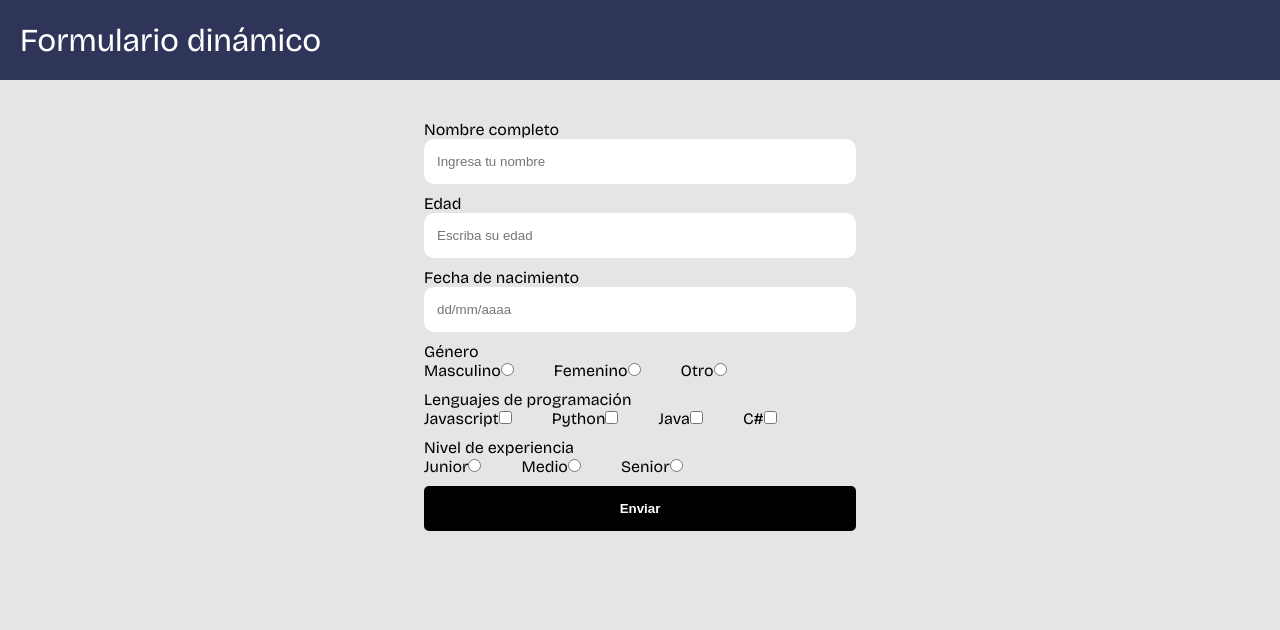
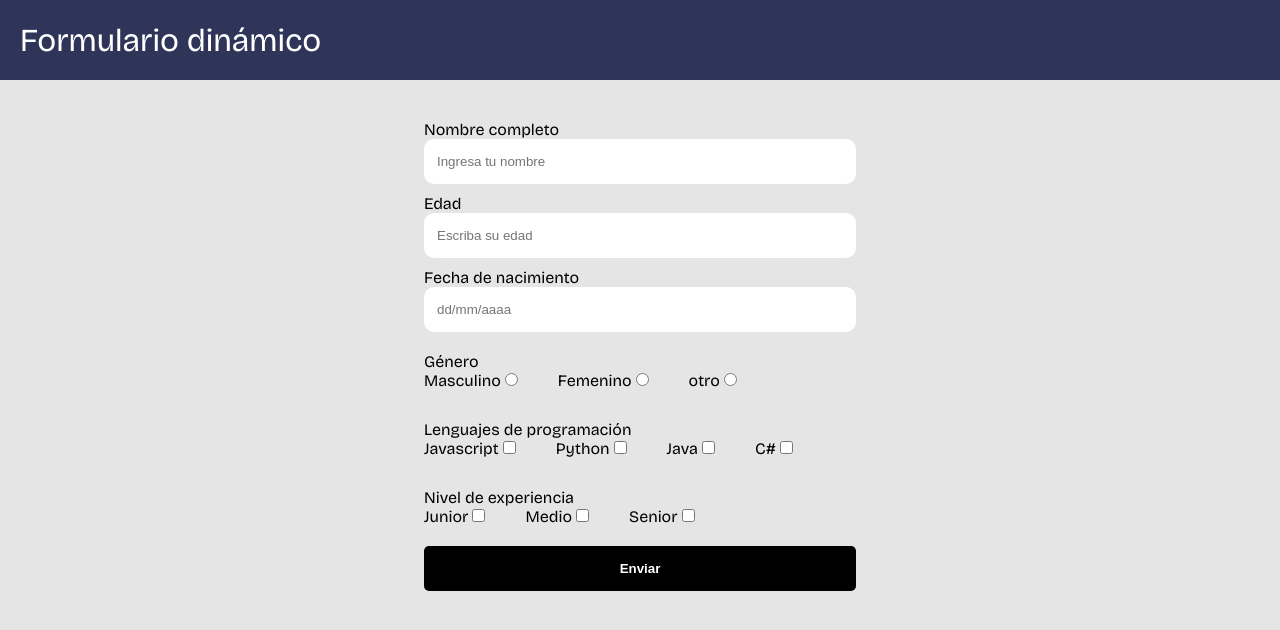
Before and after one commit to AAGS589/formulario_dinamico, a React (Vite) app: page / in a window 1280 px wide. Shown: the top 630 px of the page. Built offline with nearby package versions, Linux system fonts and the light colour scheme.

Commit message:
se implemento el componente para los inputs de tipo select

```diff
--- a/src/App.jsx
+++ b/src/App.jsx
@@ -3,7 +3,8 @@ import Header from './components/Header'
 import { FontAwesomeIcon } from '@fortawesome/react-fontawesome'
 import { faExclamation } from '@fortawesome/free-solid-svg-icons'
 import ComponenteInput from './components/ComponenteIntut'
-import {Formulario,  ContenedorGenero, Label, ContentnpGenero, ContenedorBoton, Boton, ErrorLlenado, MensajeEnvio} from './elementos/Formulario'
+import ComponentChecks from './components/ComponentChecks'
+import {Formulario, Label, ContenedorSelects, ContenedorSelectsInputs, ContenedorBoton, Boton, ErrorLlenado, MensajeEnvio,LabelChecks, InputCheck} from './elementos/Formulario'
 
 
 function App() {
@@ -54,66 +55,23 @@ function App() {
             expresionRegular= {expresiones.expresionFecha}
           />
 
-          <ContenedorGenero>
-            <Label htmlFor=''>Género</Label>
-            <ContentnpGenero>
-              <label htmlFor='masculino'>
-                Masculino
-                <input type='radio' name='masculino' id='masculino'/>
-              </label>
-              <label htmlFor='femenino'>
-                Femenino
-                <input type='radio' name='masculino' id='femenino'/>
-              </label>
-              <label htmlFor='otro'>
-                Otro
-                <input type='radio' name='masculino' id='otro'/>
-              </label>
-            </ContentnpGenero>
+          <ComponentChecks
+            mainName = 'Género'
+            tipo = 'radio'
+            checkboxes={['Masculino ', 'Femenino ','otro ']}
+          />
 
-          </ContenedorGenero>
+          <ComponentChecks
+            mainName= 'Lenguajes de programación'
+            tipo = 'checkbox'
+            checkboxes={['Javascript ', 'Python ','Java ', 'C# ']}
+          />
 
-          <ContenedorGenero>
-            <Label htmlFor=''>Lenguajes de programación</Label>
-            <ContentnpGenero>
-              <label htmlFor='masculino'>
-                Javascript
-                <input type='checkbox' name='masculino' id='masculino'/>
-              </label>
-              <label htmlFor='femenino'>
-                Python
-                <input type='checkbox' name='masculino' id='femenino'/>
-              </label>
-              <label htmlFor='otro'>
-                Java
-                <input type='checkbox' name='masculino' id='otro'/>
-              </label>
-              <label htmlFor='otro'>
-                C#
-                <input type='checkbox' name='masculino' id='otro'/>
-              </label>
-            </ContentnpGenero>
-
-          </ContenedorGenero>
-
-          <ContenedorGenero>
-            <Label htmlFor=''>Nivel de experiencia</Label>
-            <ContentnpGenero>
-              <label htmlFor='masculino'>
-                Junior
-                <input type='radio' name='masculino' id='masculino'/>
-              </label>
-              <label htmlFor='femenino'>
-                Medio
-                <input type='radio' name='masculino' id='femenino'/>
-              </label>
-              <label htmlFor='otro'>
-                Senior
-                <input type='radio' name='masculino' id='otro'/>
-              </label>
-            </ContentnpGenero>
-
-          </ContenedorGenero>
+          <ComponentChecks
+            mainName= 'Nivel de experiencia'
+            tipo = 'checkbox'
+            checkboxes={['Junior ', 'Medio ','Senior ']}
+          />
 
           {false && <ErrorLlenado>
             <p>
--- /dev/null
+++ b/src/components/ComponentChecks.jsx
@@ -0,0 +1,24 @@
+import React, { Component } from 'react'
+
+import {Label, ContenedorSelects, ContenedorSelectsInputs,LabelChecks, InputCheck} from './../elementos/Formulario'
+
+function ComponentChecks({mainName, tipo, checkboxes}) {
+
+return (
+    <div>
+        <ContenedorSelects>
+            <Label htmlFor=''>{mainName}</Label>
+                <ContenedorSelectsInputs>
+                    {checkboxes.map((checkboxes, index) => (
+                        <LabelChecks htmlFor={checkboxes} key={index}>
+                            {checkboxes}
+                            <InputCheck type={tipo} name={tipo} id={checkboxes}/>
+                        </LabelChecks>
+                    ))}
+                </ContenedorSelectsInputs>
+        </ContenedorSelects>
+    </div>
+)
+}
+
+export default ComponentChecks
--- a/src/elementos/Formulario.jsx
+++ b/src/elementos/Formulario.jsx
@@ -87,20 +87,25 @@ const IconoDeValidacion = styled(FontAwesomeIcon)`
     `}
 `;
 
-const ContenedorGenero = styled.div`
+const ContenedorSelects = styled.div`
+    margin: 10px 10px 10px 0px;
     width: 100%;
     display: flex;
     flex-direction: column;
 `;
 
-const ContentnpGenero = styled.div`
+const ContenedorSelectsInputs = styled.div`
     display: flex;
     flex-direction: row;
-    align-items: stretch;
+`;
 
-    input{
-        margin-right: 40px;
-    }
+const LabelChecks = styled.label`
+    font-weight: 400;
+    cursor: pointer;
+`;
+
+const InputCheck = styled.input`
+    margin-right: 40px
 `;
 
 const ContenedorBoton = styled.div`
@@ -149,5 +154,15 @@ const MensajeEnvio = styled.p`
 `;
 
 export {Formulario, Label, GrupInputs,
-    Input, Error, IconoDeValidacion,
-    ContenedorGenero, ContentnpGenero, ContenedorBoton, Boton, ErrorLlenado, MensajeEnvio};
+    Input,
+    Error,
+    IconoDeValidacion,
+    ContenedorBoton,
+    Boton,
+    ErrorLlenado,
+    MensajeEnvio,
+    ContenedorSelects,
+    ContenedorSelectsInputs,
+    LabelChecks,
+    InputCheck
+};
```
